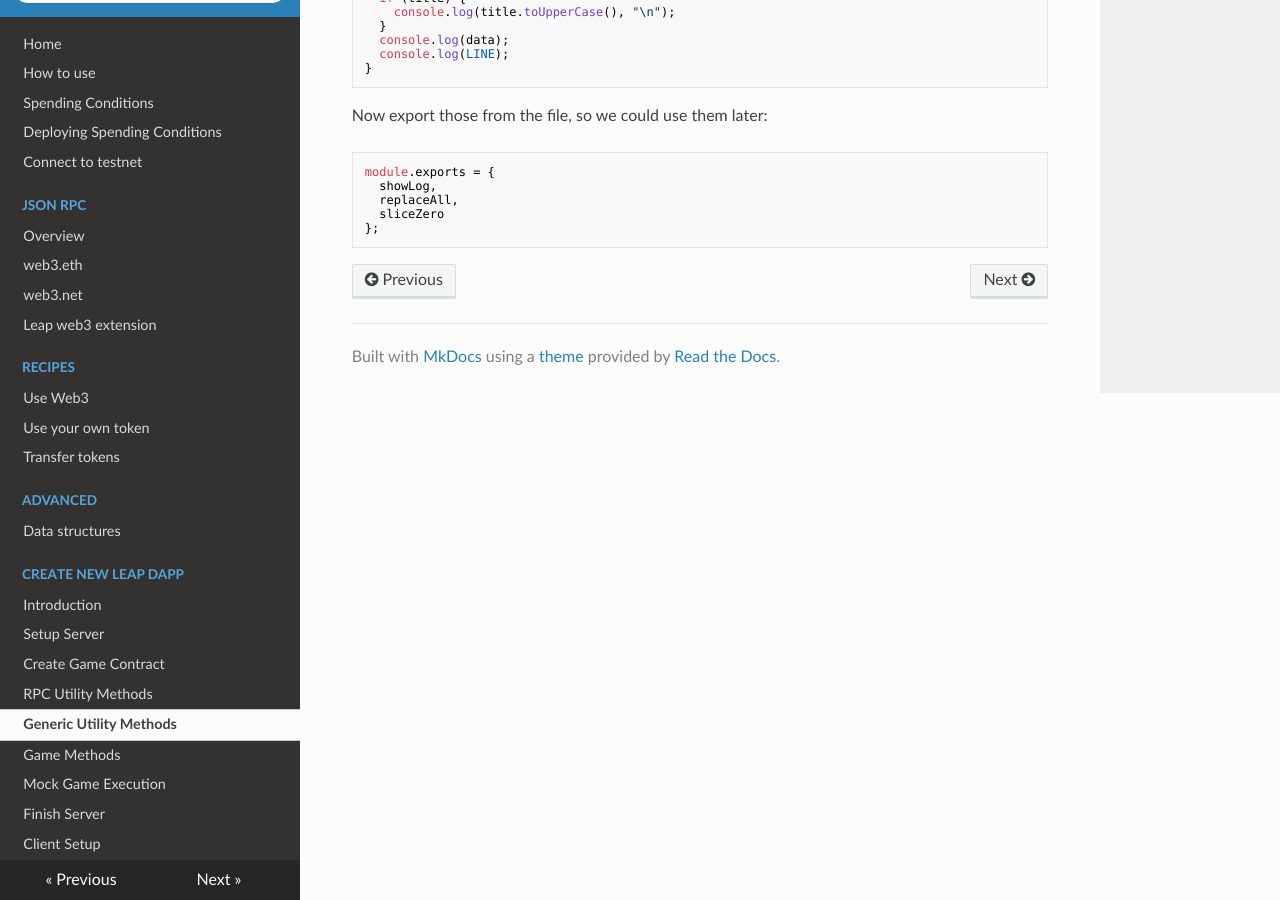
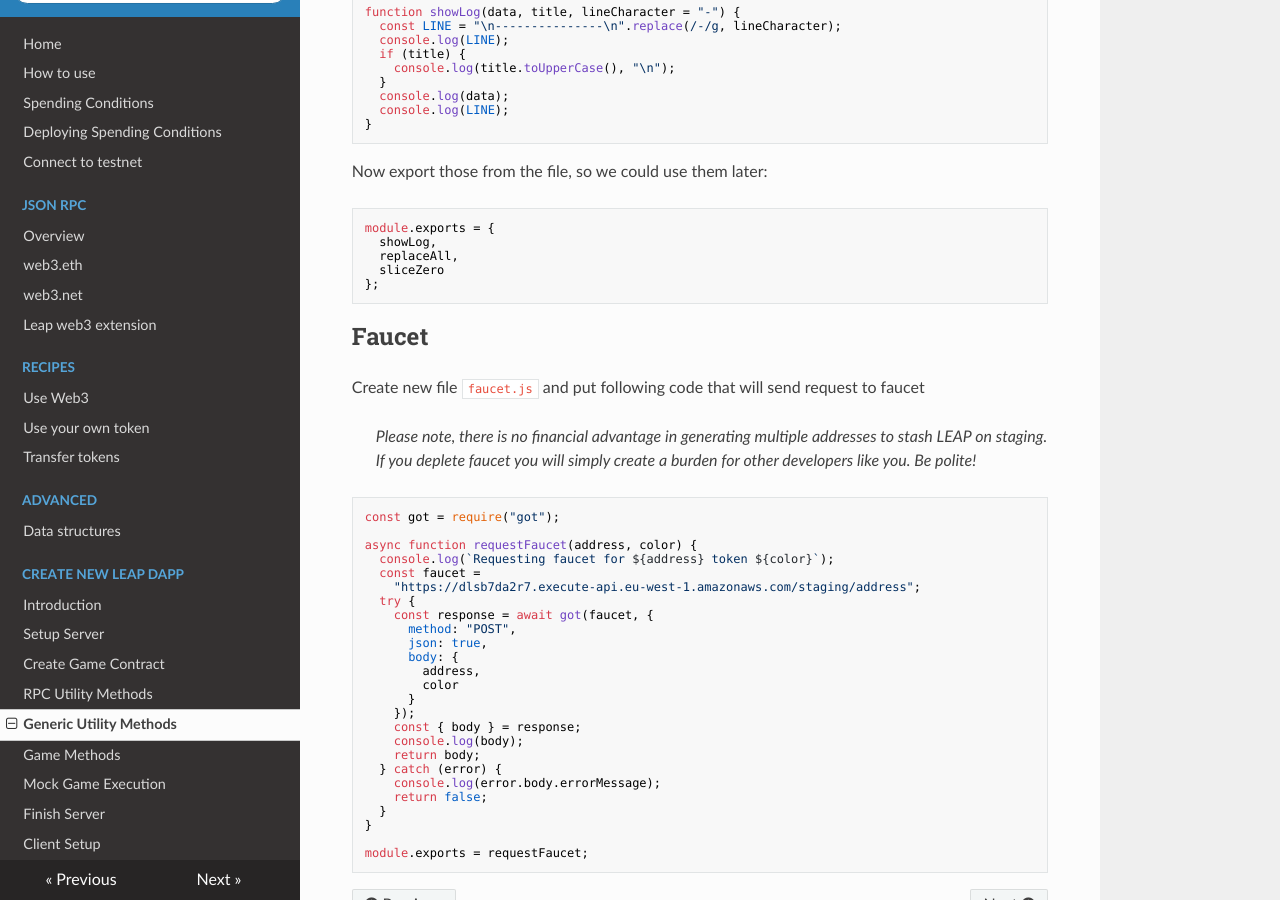
Before and after one commit to leapdao/docs, an MkDocs documentation site: the page built from docs/tutorials/new-dapp/step-4-generic-utility.md, in a window 1280 px wide and 900 px high, scrolled down 597 px. Built offline with MkDocs 1.6.1, drawn with Linux system fonts in a browser that asks for light colours; nearby versions of some CDN libraries.

Commit message:
Add faucet method implementation

````diff
--- a/docs/tutorials/new-dapp/step-4-generic-utility.md
+++ b/docs/tutorials/new-dapp/step-4-generic-utility.md
@@ -33,3 +35,36 @@ module.exports = {
   sliceZero
 };
 ```
+
+Faucet
+---
+Create new file `faucet.js` and put following code that will send request to faucet
+> *Please note, there is no financial advantage in generating multiple addresses to stash LEAP on staging.
+If you deplete faucet you will simply create a burden for other developers like you. Be polite!*
+```javascript
+const got = require("got");
+
+async function requestFaucet(address, color) {
+  console.log(`Requesting faucet for ${address} token ${color}`);
+  const faucet =
+    "https://dlsb7da2r7.execute-api.eu-west-1.amazonaws.com/staging/address";
+  try {
+    const response = await got(faucet, {
+      method: "POST",
+      json: true,
+      body: {
+        address,
+        color
+      }
+    });
+    const { body } = response;
+    console.log(body);
+    return body;
+  } catch (error) {
+    console.log(error.body.errorMessage);
+    return false;
+  }
+}
+
+module.exports = requestFaucet;
+```
````
Also changed, not shown: other parts of docs/tutorials/new-dapp/step-4-generic-utility.md (+2 -0 lines).
